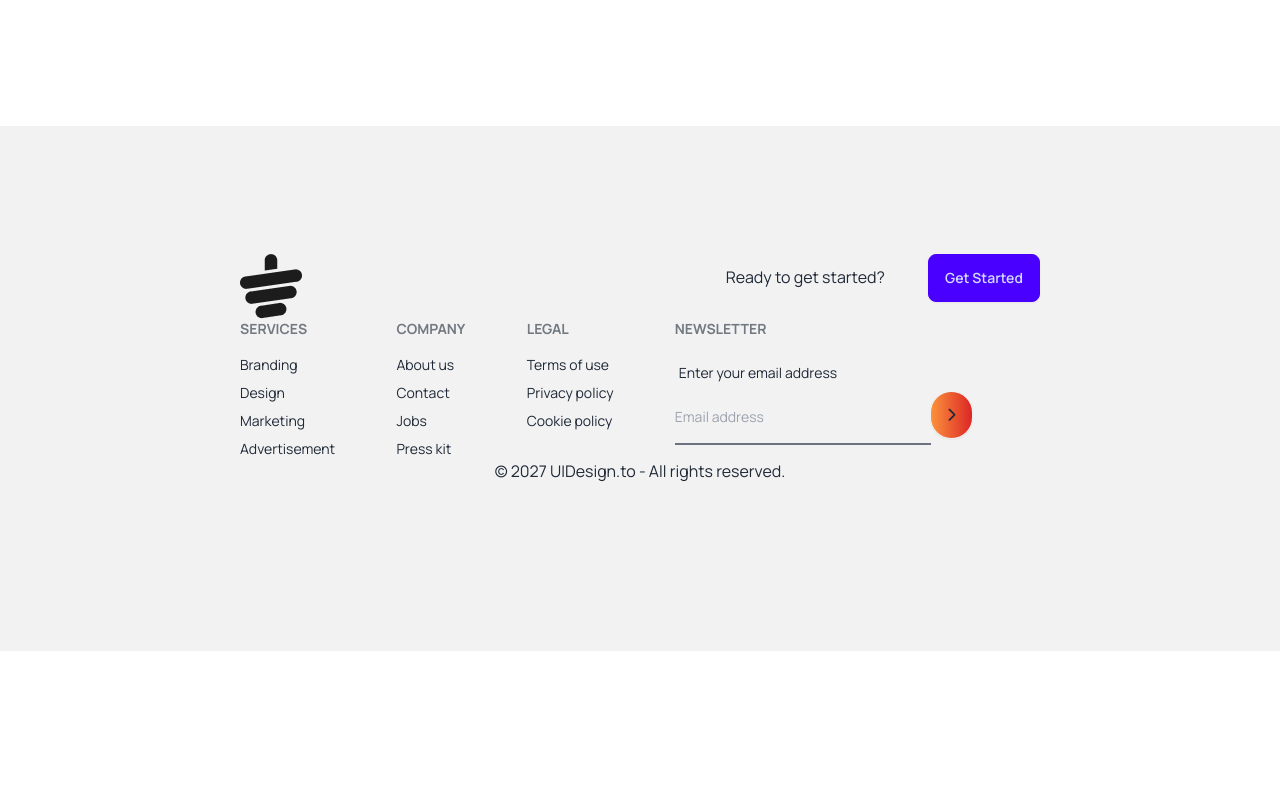
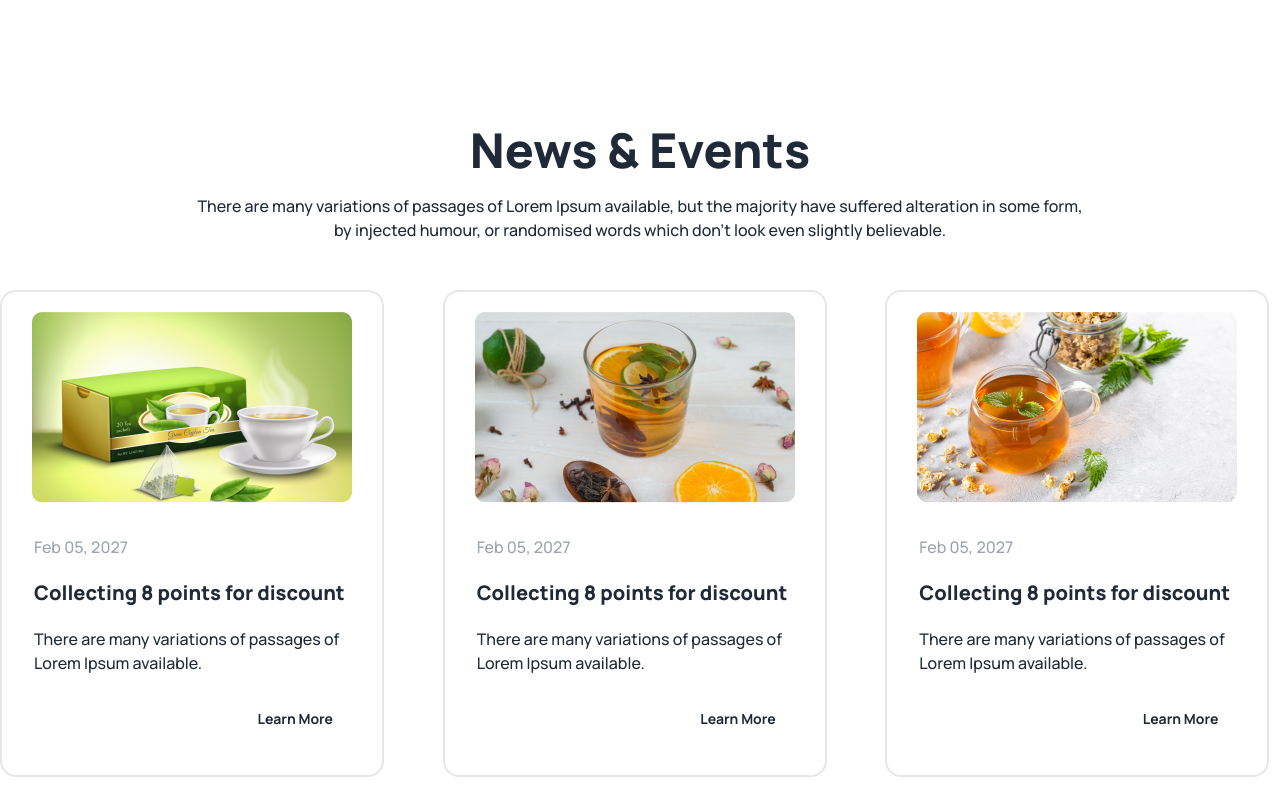
Before and after one commit to arafatYasir/Tea-House, a plain HTML site: page index.html in a window 1280 px wide. Shown: the part 2726-3520 px from the top of the page. Before the commit the page ends 3377 px from the top, so only its background shows below. Drawn offline with nearby package versions, Linux system fonts and the light colour scheme.

Commit message:
Full Website Complete!

```diff
--- a/index.html
+++ b/index.html
@@ -144,7 +144,7 @@
 
                 <div class="rounded-xl bg-gradient-to-r from-orange-300 to-orange-50 opacity-30 h-[136px]"></div>
             </div>
-            <div class="flex-1">
+            <div class="flex-1 px-3">
                 <h2 class="text-5xl font-extrabold">Great Tea, Freshly Presented</h2>
                 <p class="font-medium mt-5 mb-7">The meaning of gong cha is chanese is to provide the best tea to
                     emperor from all possessions . It represents the highest quality and self expectation. Establishing
@@ -218,6 +218,56 @@
                 </div>
             </div>
         </section>
+
+        <!-- News & Events -->
+        <section class="mb-32">
+            <h2 class="text-5xl font-extrabold text-center">News & Events</h2>
+            <p class="font-medium lg:max-w-[900px] lg:mx-auto mt-5 mb-12 text-center">There are many variations of
+                passages of Lorem Ipsum
+                available, but the majority have suffered alteration in some form, by injected humour, or randomised
+                words which don't look even slightly believable.</p>
+            <!-- Cards container -->
+            <div class="grid grid-cols-1 md:grid-cols-2 lg:grid-cols-3 gap-12">
+                <!-- Card 1 -->
+                <div class="card lg:w-96 bg-base-100 border-2">
+                    <figure class="pt-5"><img src="images/news-1.png" alt="Shoes" /></figure>
+                    <div class="card-body space-y-3">
+                        <p class="font-medium text-gray-400">Feb 05, 2027</p>
+                        <h2 class="card-title text-xl font-extrabold">Collecting 8 points for discount</h2>
+                        <p class="font-medium">There are many variations of passages of Lorem Ipsum available.</p>
+                        <div class="card-actions justify-end">
+                            <button class="btn btn-ghost font-bold">Learn More</button>
+                        </div>
+                    </div>
+                </div>
+
+                <!-- Card 2 -->
+                <div class="card lg:w-96 bg-base-100 border-2">
+                    <figure class="pt-5"><img src="images/news-2.png" alt="Shoes" /></figure>
+                    <div class="card-body space-y-3">
+                        <p class="font-medium text-gray-400">Feb 05, 2027</p>
+                        <h2 class="card-title text-xl font-extrabold">Collecting 8 points for discount</h2>
+                        <p class="font-medium">There are many variations of passages of Lorem Ipsum available.</p>
+                        <div class="card-actions justify-end">
+                            <button class="btn btn-ghost font-bold">Learn More</button>
+                        </div>
+                    </div>
+                </div>
+
+                <!-- Card 3 -->
+                <div class="card lg:w-96 bg-base-100 border-2">
+                    <figure class="pt-5"><img src="images/news-3.png" alt="Shoes" /></figure>
+                    <div class="card-body space-y-3">
+                        <p class="font-medium text-gray-400">Feb 05, 2027</p>
+                        <h2 class="card-title text-xl font-extrabold">Collecting 8 points for discount</h2>
+                        <p class="font-medium">There are many variations of passages of Lorem Ipsum available.</p>
+                        <div class="card-actions justify-end">
+                            <button class="btn btn-ghost font-bold">Learn More</button>
+                        </div>
+                    </div>
+                </div>
+            </div>
+        </section>
     </main>
 
     <footer class="p-10 bg-base-200 text-base-content lg:px-60 lg:pt-32">
@@ -256,8 +306,10 @@
                         <span class="label-text">Enter your email address</span>
                     </label>
                     <div class="join">
-                        <input type="email" placeholder="Email address" class="py-4 w-64 bg-transparent border-b-2 border-gray-500 " />
-                        <button class="btn rounded-full bg-gradient-to-r from-orange-400 to-red-600 "><i class="fa-solid fa-chevron-right"></i></button>
+                        <input type="email" placeholder="Email address"
+                            class="py-4 w-64 bg-transparent border-b-2 border-gray-500 " />
+                        <button class="btn rounded-full bg-gradient-to-r from-orange-400 to-red-600 "><i
+                                class="fa-solid fa-chevron-right"></i></button>
                     </div>
                 </fieldset>
             </form>
```
